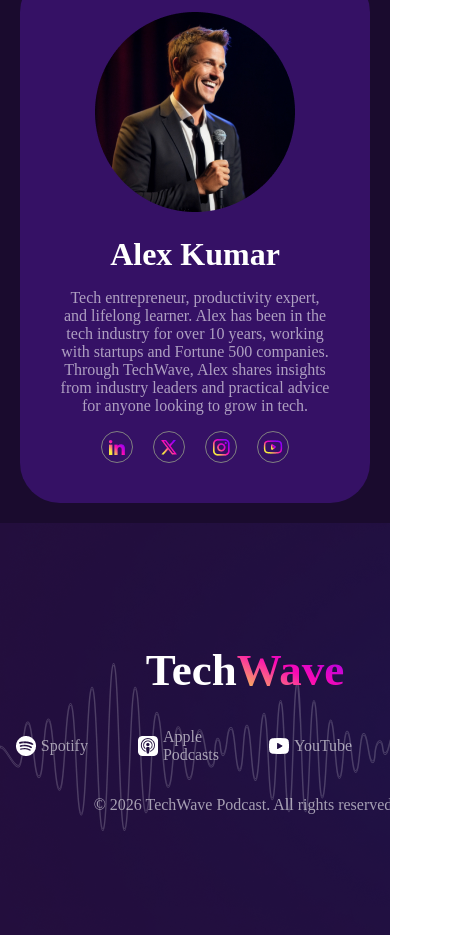
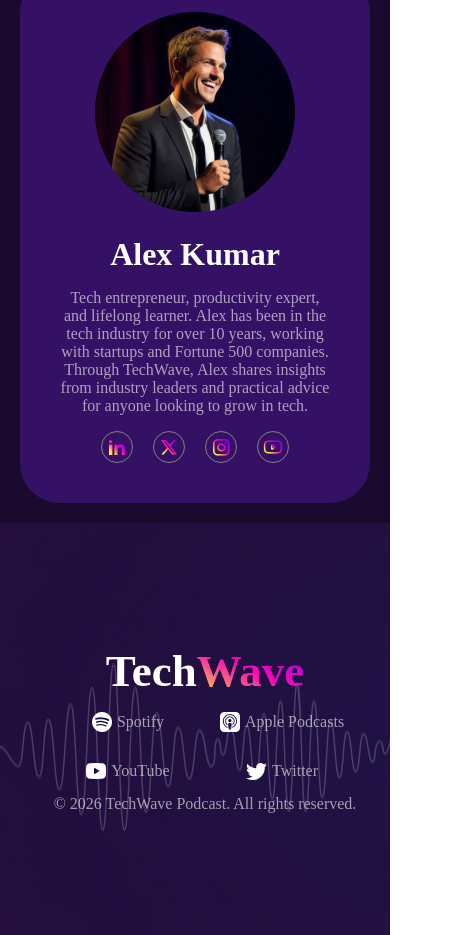
Before and after one commit to ela336/tech-wave, a plain HTML site: page index.html in a window 390 px wide. Shown: the part 5347-6282 px from the top of the page, 474 px wide, since content can reach past the window. Drawn offline with Linux system fonts and the light colour scheme.

Commit message:
footer responsived

```diff
--- a/style.css
+++ b/style.css
@@ -581,6 +581,16 @@
     align-items: center;
     justify-content: center;
 }
+.footer-div {
+
+  gap: 15px;
+  margin-left: 20px;
+}
+.foot-icon {
+  display: grid;
+  gap: 30px;
+  grid-template-columns:repeat(2,1fr);
+}
 
 
 }
```
